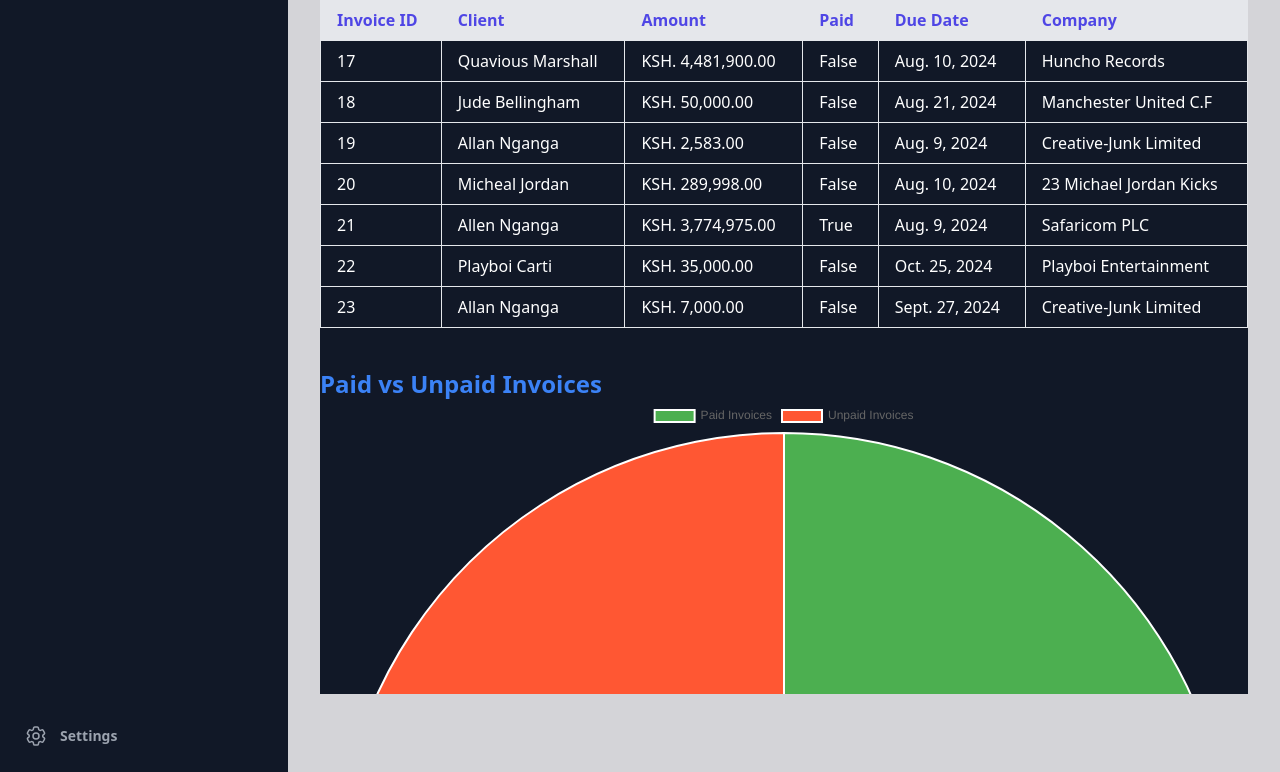
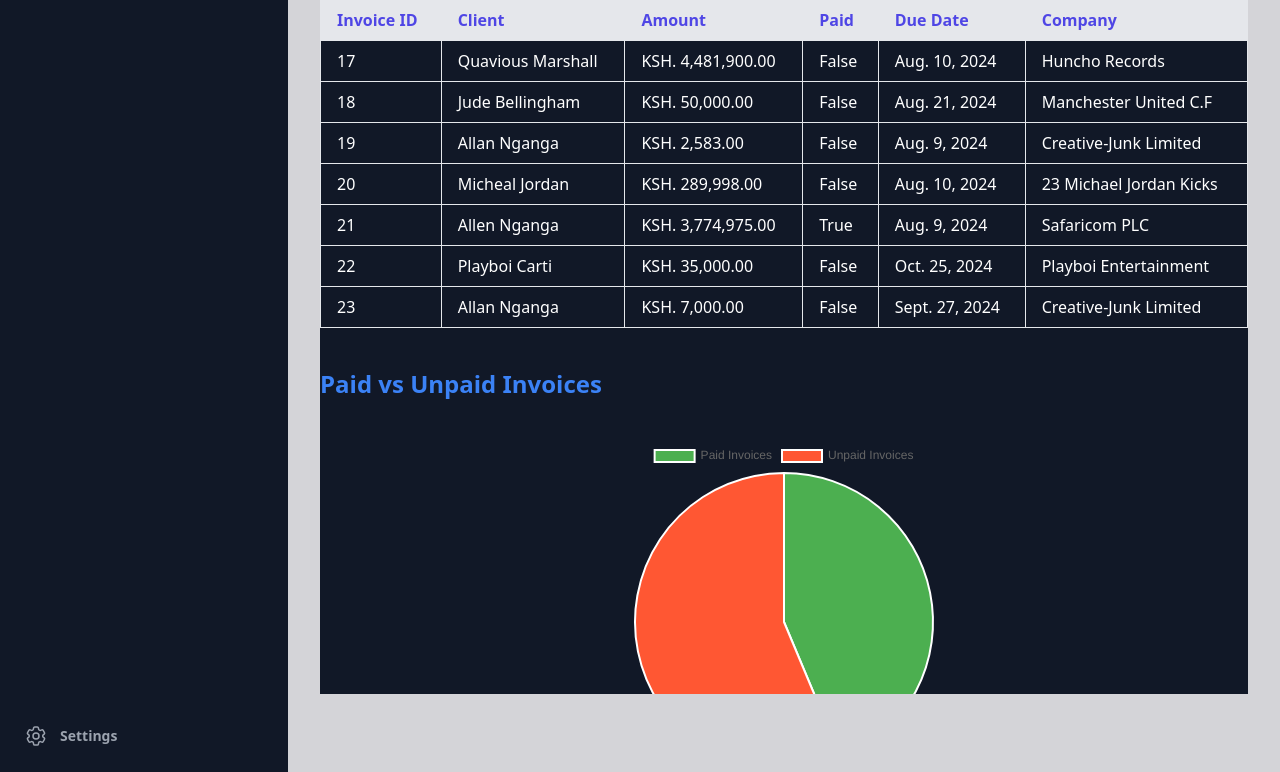
Before and after one commit to allan-nganga/django_invoice_generator, a Django app: page /reports/invoices/ in a window 1280 px wide. Shown: the part 629-1401 px from the top of the page. Run offline with Django 5.2, Linux system fonts and the light colour scheme; data comes from the database, SQL or seed files in the repository; style sheets or scripts are compiled from the project's sources; parts of the project's set-up code (start-up, migrations or seed data) failed here and were passed over; some libraries are stand-ins or nearby versions.

Commit message:
Fixed pie chart size

```diff
--- a/login/templates/reports/invoice_reports.html
+++ b/login/templates/reports/invoice_reports.html
@@ -103,9 +103,9 @@
         </table>
 
         <!-- Pie Chart Section -->
-        <div class="mt-10">
+        <div class="mt-10" style="height: 400px;">
             <h2 class="text-2xl font-bold text-blue-500">Paid vs Unpaid Invoices</h2>
-            <canvas id="invoicePieChart" width="400" height="400"></canvas>
+            <canvas class="mt-10 mb-7" id="invoicePieChart" style="width: 100px; height: 100px;"></canvas>
         </div>
     </div>
 </div>
@@ -145,7 +145,8 @@
             }]
         },
         options: {
-            responsive: true,
+            responsive: true, // Make it responsive
+            maintainAspectRatio: false, // Disable the default aspect ratio
             plugins: {
                 legend: {
                     position: 'top',
```
